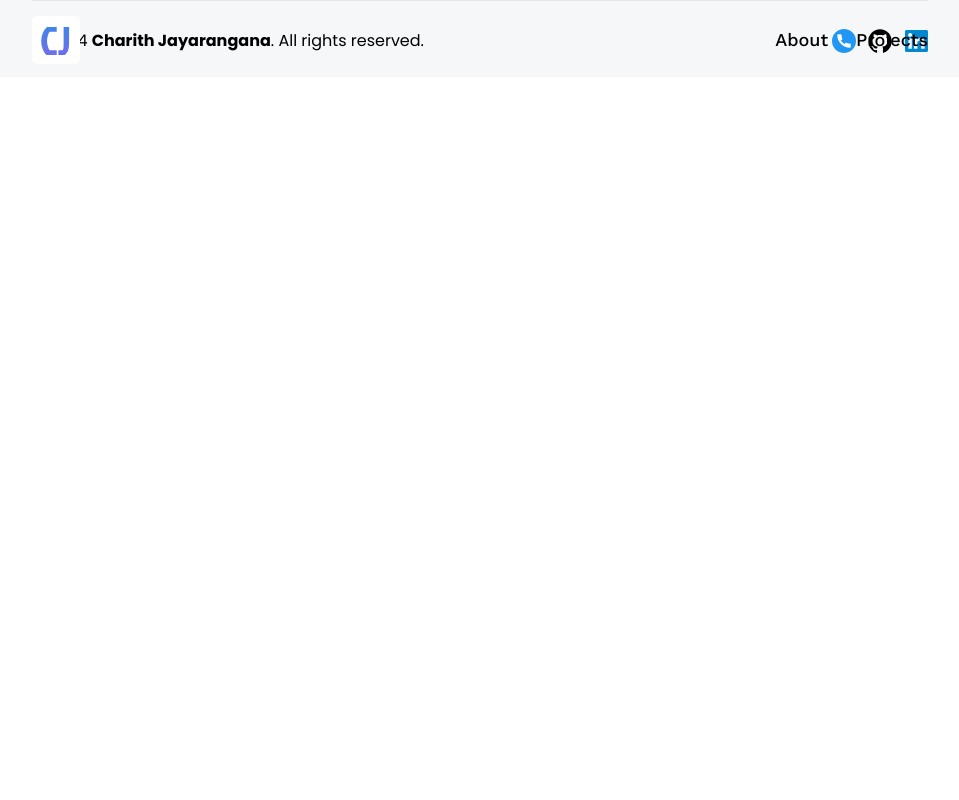
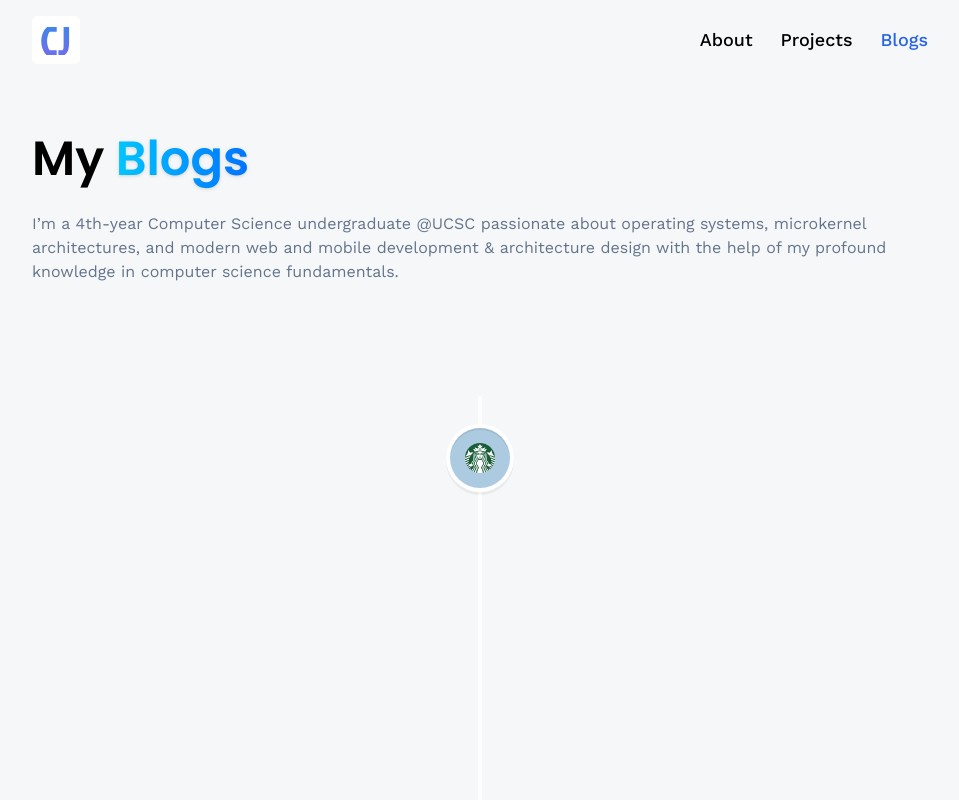
Before and after one commit to CJ-404/portfolio, a React (Vite) app: page /blogs in a window 1280 px wide. Shown: the top 800 px of the page, without its empty margins (160-1119 px from the left). Built offline with nearby package versions, Linux system fonts and the light colour scheme; no server answers.

Commit message:
feat: blog screen

```diff
--- a/src/App.jsx
+++ b/src/App.jsx
@@ -1,7 +1,7 @@
 import { Route, BrowserRouter as Router, Routes } from "react-router-dom";
 
 import { Footer, Navbar } from "./components";
-import { About, Contact, Home, Projects } from "./pages";
+import { About, Contact, Home, Projects, Blogs } from "./pages";
 
 const App = () => {
   return (
@@ -18,6 +18,7 @@ const App = () => {
                   <Route path='/about' element={<About />} />
                   <Route path='/projects' element={<Projects />} />
                   <Route path='/contact' element={<Contact />} />
+                  <Route path='/blogs' element={<Blogs />} />
                 </Routes>
                 <Footer />
               </>
--- a/src/assets/icons/index.js
+++ b/src/assets/icons/index.js
@@ -30,6 +30,7 @@ import riverpod from './riverpod.svg'
 import flutter from './flutter.svg'
 import dart from './dart.svg'
 import firebase from './firebase.svg'
+import parisdisneyshuttle from './parisdisneyshuttle.png'
 
 export {
     css,
@@ -64,4 +65,5 @@ export {
     flutter,
     dart,
     firebase,
+    parisdisneyshuttle,
 }
--- a/src/components/Navbar.jsx
+++ b/src/components/Navbar.jsx
@@ -15,6 +15,9 @@ const Navbar = () => {
         <NavLink to='/projects' className={({ isActive }) => isActive ? "text-blue-600" : "text-black"}>
           Projects
         </NavLink>
+        <NavLink to='/blogs' className={({ isActive }) => isActive ? "text-blue-600" : "text-black"}>
+          Blogs
+        </NavLink>
       </nav>
     </header>
   );
--- /dev/null
+++ b/src/pages/Blogs.jsx
@@ -0,0 +1,89 @@
+import {
+  VerticalTimeline,
+  VerticalTimelineElement,
+} from "react-vertical-timeline-component";
+
+import { CTA } from "../components";
+import { experiences, skills } from "../constants";
+
+import "react-vertical-timeline-component/style.min.css";
+
+const Blogs = () => {
+  return (
+    <section className='max-container'>
+      <h1 className='head-text'>
+        My{" "}
+        <span className='blue-gradient_text drop-shadow font-semibold'>
+          Blogs
+        </span>
+      </h1>
+
+      <div className='mt-5 flex flex-col gap-3 text-slate-500'>
+        <p>
+        I’m a 4th-year Computer Science undergraduate @UCSC passionate about operating systems,
+        microkernel architectures, and modern web and mobile development & architecture design
+        with the help of my profound knowledge in computer science fundamentals.
+        </p>
+      </div>
+
+      <div className='py-16'>
+
+        <div className='mt-12 flex'>
+          <VerticalTimeline>
+            {experiences.map((experience, index) => (
+              <VerticalTimelineElement
+                key={experience.company_name}
+                date={experience.date}
+                iconStyle={{ background: experience.iconBg }}
+                icon={
+                  <div className='flex justify-center items-center w-full h-full'>
+                    <img
+                      src={experience.icon}
+                      alt={experience.company_name}
+                      className='w-[60%] h-[60%] object-contain'
+                    />
+                  </div>
+                }
+                contentStyle={{
+                  borderBottom: "8px",
+                  borderStyle: "solid",
+                  borderBottomColor: experience.iconBg,
+                  boxShadow: "none",
+                }}
+              >
+                <div>
+                  <h3 className='text-black text-xl font-poppins font-semibold'>
+                    {experience.title}
+                  </h3>
+                  <p
+                    className='text-black-500 font-medium text-base'
+                    style={{ margin: 0 }}
+                  >
+                    {experience.company_name}
+                  </p>
+                </div>
+
+                <ul className='my-5 list-disc ml-5 space-y-2'>
+                  {experience.points.map((point, index) => (
+                    <li
+                      key={`experience-point-${index}`}
+                      className='text-black-500/50 font-normal pl-1 text-sm'
+                    >
+                      {point}
+                    </li>
+                  ))}
+                </ul>
+              </VerticalTimelineElement>
+            ))}
+          </VerticalTimeline>
+        </div>
+      </div>
+
+      <hr className='border-slate-200' />
+
+      <CTA />
+    </section>
+  );
+};
+
+export default Blogs;
--- a/src/pages/index.js
+++ b/src/pages/index.js
@@ -2,10 +2,12 @@ import Home from "./Home";
 import About from './About'
 import Projects from "./Projects";
 import Contact from "./Contact";
+import Blogs from "./Blogs";
 
 export {
     Home,
     About,
     Projects,
-    Contact
+    Contact,
+    Blogs
 }
```
Also changed, not shown: src/assets/icons/parisdisneyshuttle.png (added).
